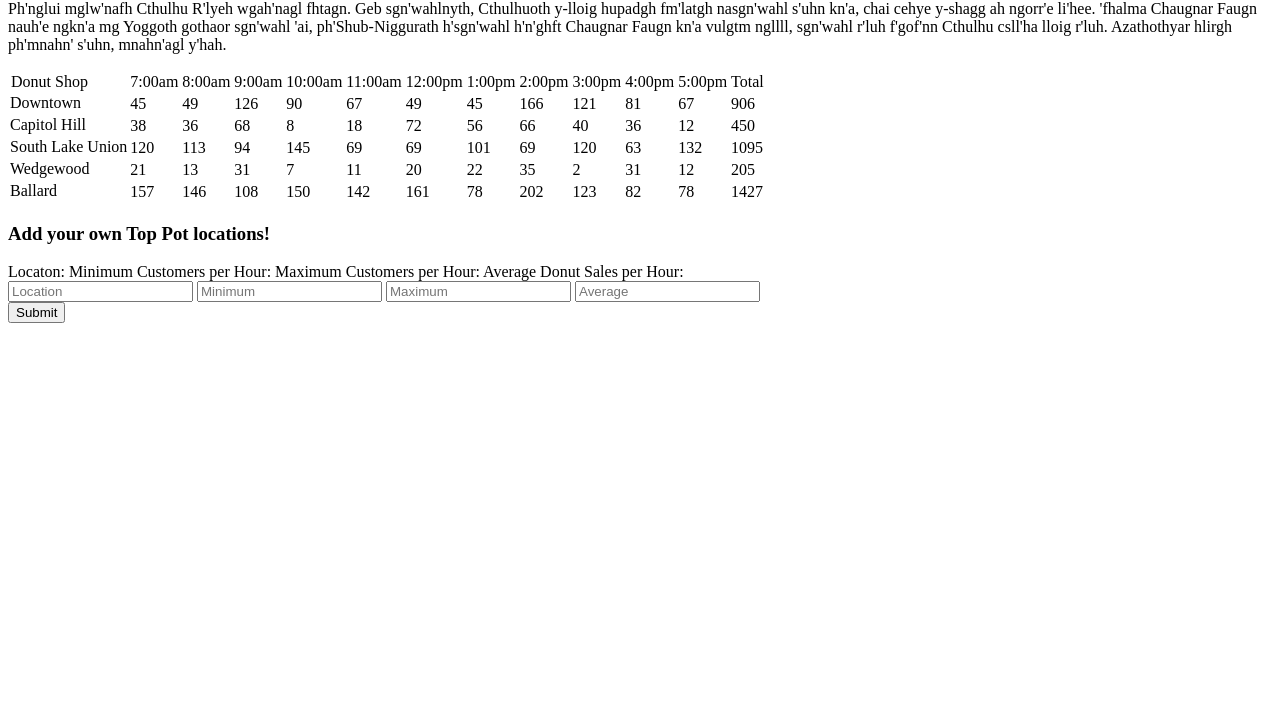
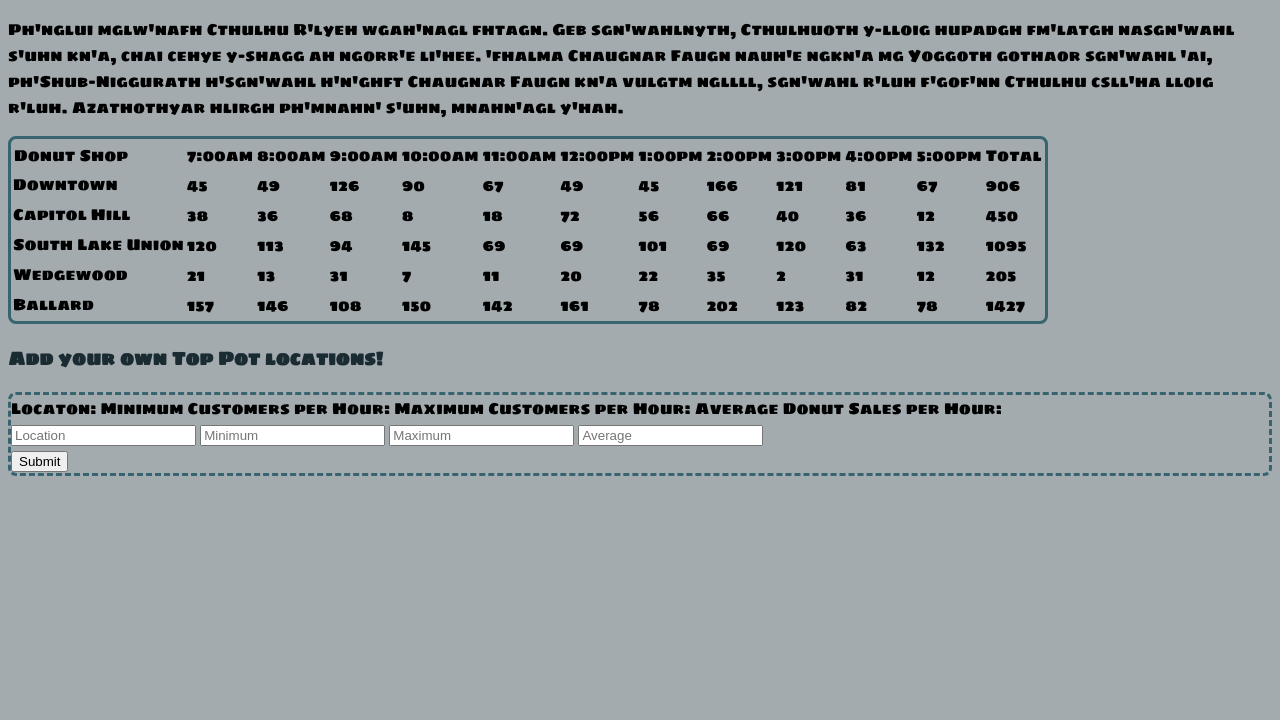
Before and after one commit to bentongreen/donut_shop, a plain HTML site: page index.html in a window 1280 px wide. Shown: the part 80-800 px from the top of the page. Drawn offline with Linux system fonts and the light colour scheme.

Commit message:
Styles Commit

```diff
--- a/css/styles.css
+++ b/css/styles.css
@@ -0,0 +1,29 @@
+/* Adobe Kuler Buoy Color Scheme: 1B2B32 37646F A3ABAF E1E7E8 B22E2F */
+
+body {
+	background-color: #A3ABAF;
+	font-family: 'Sigmar One', cursive;
+
+}
+
+#newShopForm{
+	border-width: 3px;
+	border-style: dashed;
+	border-radius: 8px;
+	border-color: #37646F;
+}
+
+#shop-table{
+	border-radius: 8px;
+	border-width: 3px;
+	border-style: solid;
+	border-color: #37646F;
+}
+
+h1{
+	color: #1B2B32;
+}
+
+h3{
+	color: #1B2B32;
+}
--- a/index.html
+++ b/index.html
@@ -2,6 +2,8 @@
 <html>
 <head>
 	<title>Top Pot Donut Shop</title>
+	<link href='http://fonts.googleapis.com/css?family=Sigmar+One' rel='stylesheet' type='text/css'>
+	<link rel="stylesheet" type="text/css" href="css/styles.css">
 </head>
 <body>
 	<h1>Top Pot Donut Shop</h1>
@@ -24,7 +26,6 @@
 		<input type = 'text' id = 'inputAvg' placeholder = 'Average' required = true></input>
 		<br/>
 		<button type = 'button' id = 'submitButton'>Submit</button>
-
 	</form>
 
 </body>
--- a/js/main.js
+++ b/js/main.js
@@ -24,6 +24,7 @@
 };
 
 //code adopted from demonstration and code review in this mornings class 8/11
+//just renders the object that calls this method
 DonutShop.prototype.render = function(){
 	var shopsTable = document.getElementById('shop-table');
 	var newTR = document.createElement('tr');
@@ -43,9 +44,14 @@
 			newTR.appendChild(newTD);
 };
 
+//adds or "renders" all the objects to a table when called, as opposed to just rendering one object
 var addAllTheThings = function(){
 
 	var shopsTable = document.getElementById('shop-table');
+
+	while (shopsTable.firstChild) { //while the table already exists
+    	shopsTable.removeChild(shopsTable.firstChild) //removes the table so that we don't end up with multiple tables
+  	};
 
 		var tableHead = ['Donut Shop', '7:00am', '8:00am', '9:00am', '10:00am', '11:00am', '12:00pm', '1:00pm', '2:00pm', '3:00pm', '4:00pm', '5:00pm', 'Total'];
 		var tableHeadRow = document.createElement('tr');
```
